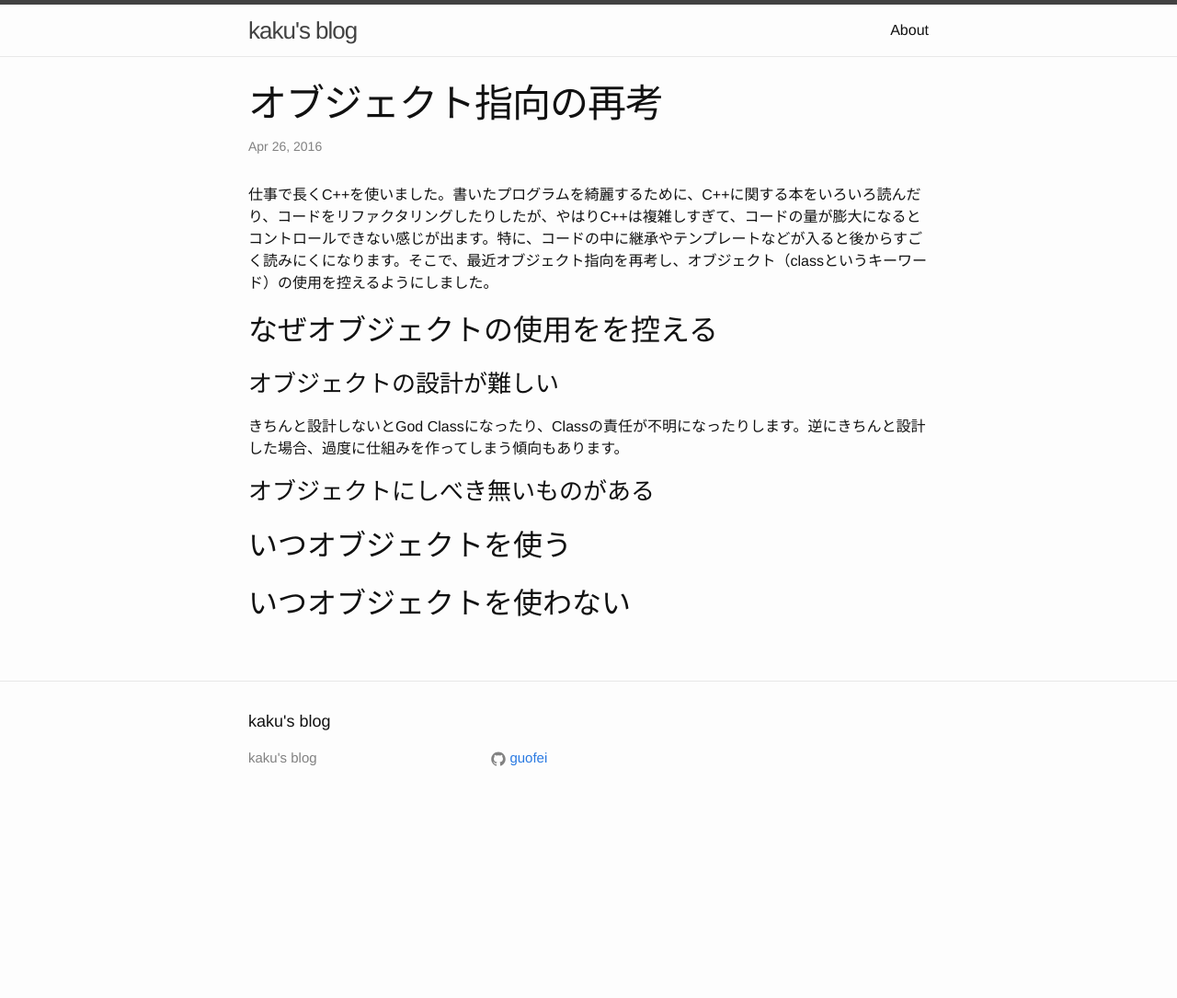
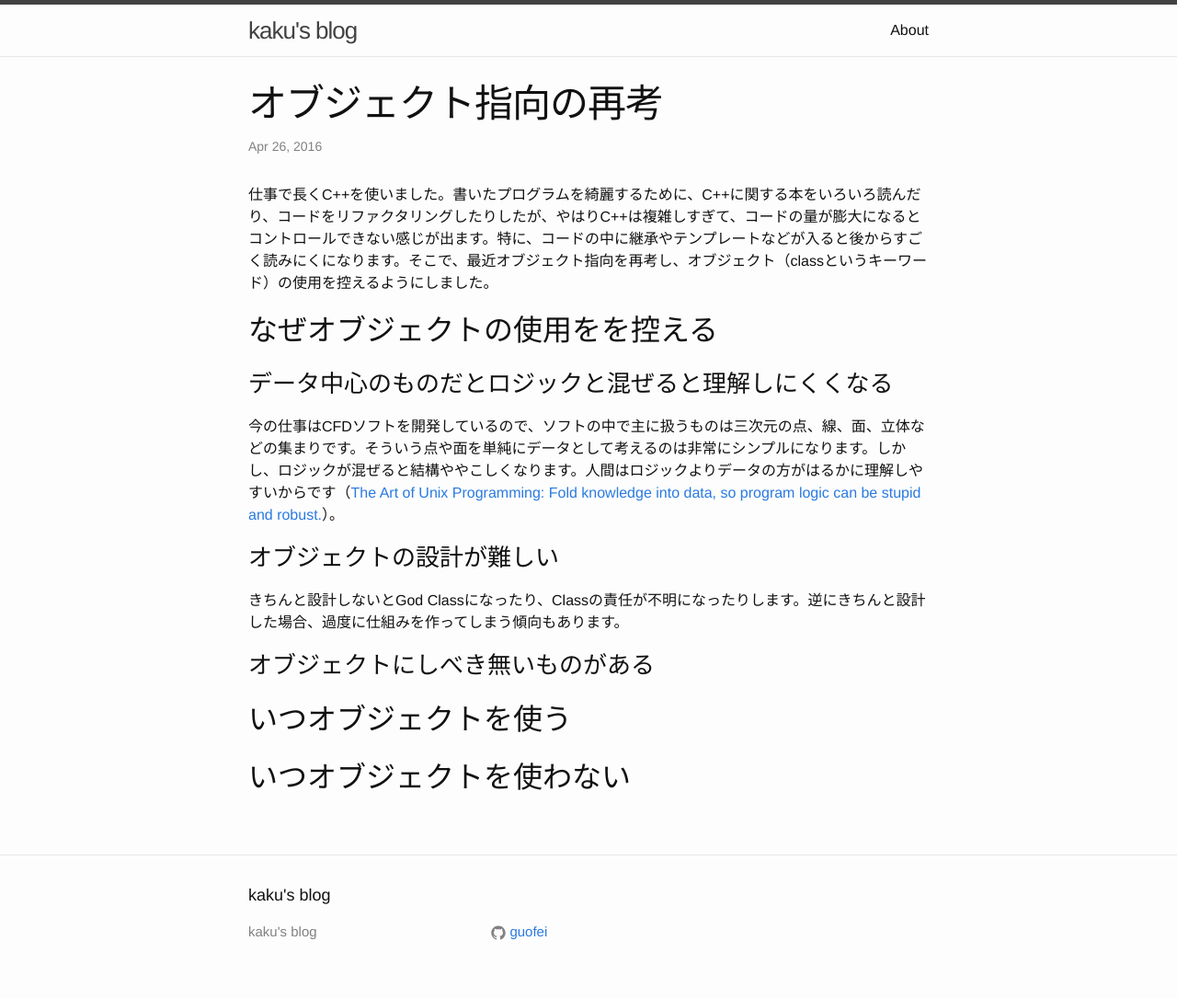
Before and after one commit to guofei/ja, a Jekyll site: the page built from _posts/2016-04-26-rethink-object-oriented.md, in a window 1280 px wide. Shown: the whole page at 92% size. Built offline with Jekyll 4.4.1, drawn with Linux system fonts in a browser that asks for light colours; comment, search, counter and statistics services are not loaded; before the commit the page ends 900 px from its top, so only the background shows below that.

Commit message:
feat: update post

```diff
--- a/_posts/2016-04-26-rethink-object-oriented.md
+++ b/_posts/2016-04-26-rethink-object-oriented.md
@@ -5,6 +5,8 @@ title: オブジェクト指向の再考
 仕事で長くC++を使いました。書いたプログラムを綺麗するために、C++に関する本をいろいろ読んだり、コードをリファクタリングしたりしたが、やはりC++は複雑しすぎて、コードの量が膨大になるとコントロールできない感じが出ます。特に、コードの中に継承やテンプレートなどが入ると後からすごく読みにくになります。そこで、最近オブジェクト指向を再考し、オブジェクト（classというキーワード）の使用を控えるようにしました。
 
 ## なぜオブジェクトの使用をを控える
+### データ中心のものだとロジックと混ぜると理解しにくくなる
+今の仕事はCFDソフトを開発しているので、ソフトの中で主に扱うものは三次元の点、線、面、立体などの集まりです。そういう点や面を単純にデータとして考えるのは非常にシンプルになります。しかし、ロジックが混ぜると結構ややこしくなります。人間はロジックよりデータの方がはるかに理解しやすいからです（[The Art of Unix Programming: Fold knowledge into data, so program logic can be stupid and robust.](http://www.faqs.org/docs/artu/ch01s06.html#id2878263)）。
 
 ### オブジェクトの設計が難しい
 きちんと設計しないとGod Classになったり、Classの責任が不明になったりします。逆にきちんと設計した場合、過度に仕組みを作ってしまう傾向もあります。
```
